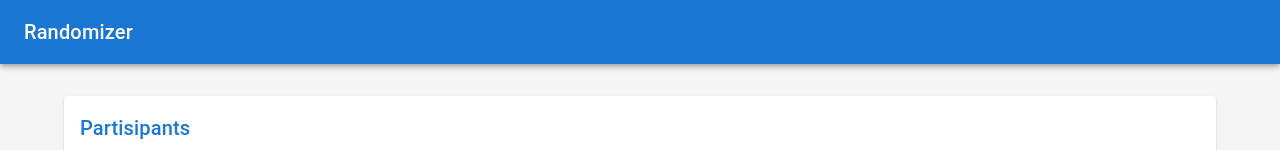
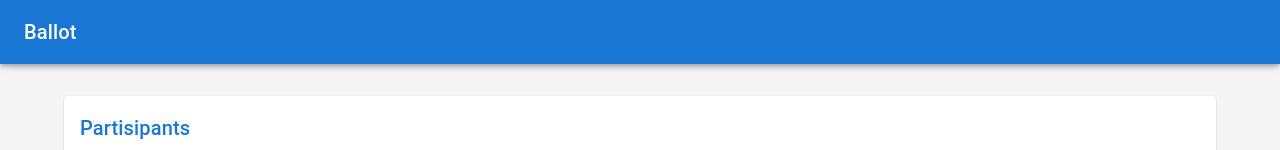
Before and after one commit to ieshmelev/ieshmelev.github.io, a React (Create React App) app: page / in a window 1280 px wide. Shown: the top 150 px of the page. Built offline with nearby package versions, Linux system fonts and the light colour scheme.

Commit message:
randomizer -> ballot

```diff
--- a/public/index.html
+++ b/public/index.html
@@ -7,7 +7,7 @@
     <meta name="theme-color" content="#000000" />
     <meta
       name="description"
-      content="randomizer"
+      content="ballot"
     />
     <link rel="apple-touch-icon" href="%PUBLIC_URL%/logo192.png" />
     <!--
@@ -24,7 +24,7 @@
       work correctly both with client-side routing and a non-root public URL.
       Learn how to configure a non-root public URL by running `npm run build`.
     -->
-    <title>randomizer</title>
+    <title>ballot</title>
   </head>
   <body>
     <noscript>You need to enable JavaScript to run this app.</noscript>
--- a/src/App.js
+++ b/src/App.js
@@ -29,7 +29,7 @@ function App() {
               noWrap
               sx={{ flexGrow: 1 }}
             >
-              Randomizer
+              Ballot
             </Typography>
           </Toolbar>
         </MuiAppBar>
```
Also changed, not shown: public/manifest.json, 1 other file (tests, documents, lock files or other folders).
